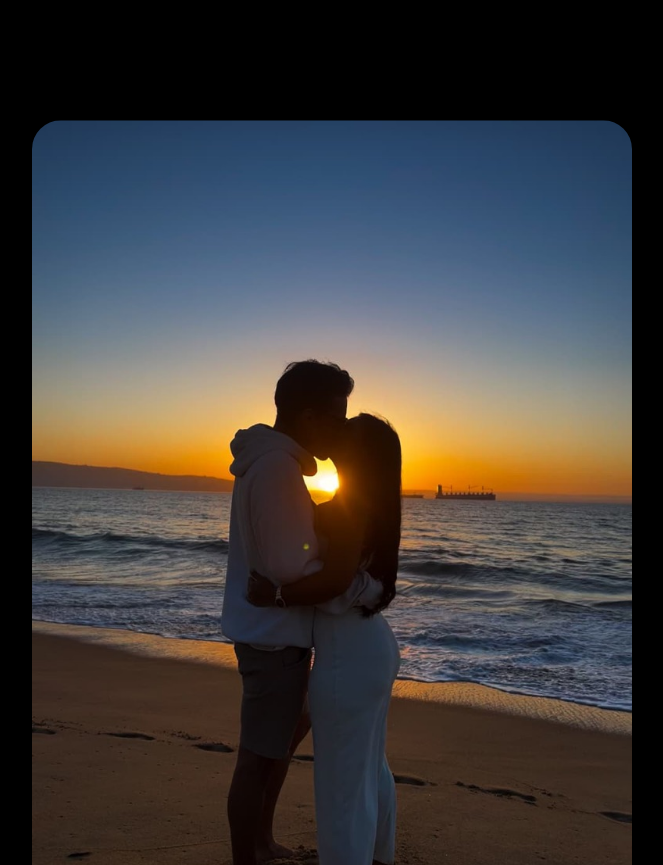
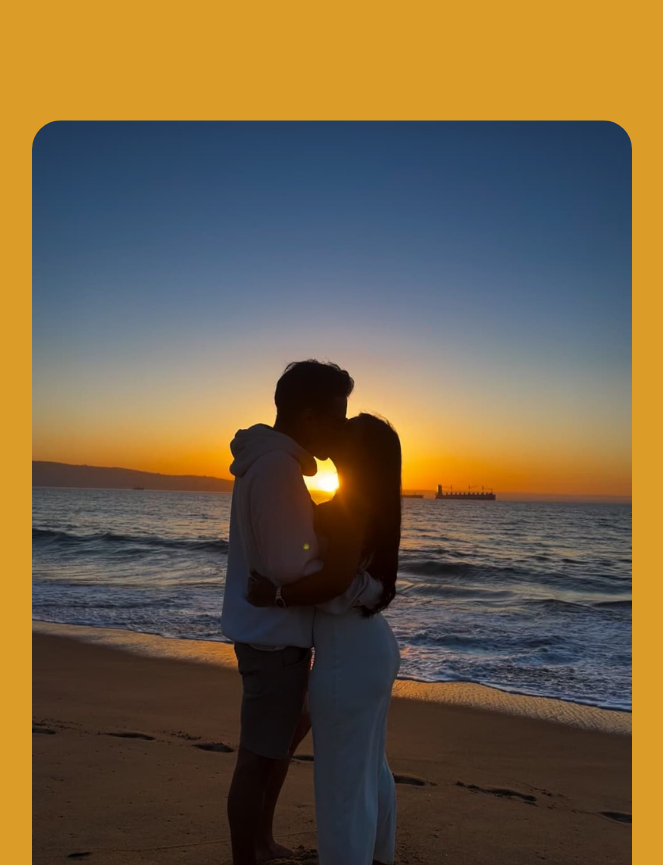
Before and after one commit to Mcasas11/anniversary-site, a website built with Vite: page index.html in a window 1280 px wide. Shown: the part 680-1545 px from the top of the page, without its empty margins (308-971 px from the left). Built offline with nearby package versions, Linux system fonts and the light colour scheme.

Commit message:
changesIndex

```diff
--- a/index.html
+++ b/index.html
@@ -14,7 +14,7 @@
   </section>
 
   <section class="image-section fade-in">
-    <img src="./img/atardecer.jpeg" alt="Nosotros">
+    <img src="./public/img/atardecer.jpeg">
   </section>
 
   <section class="text-section fade-in">
--- a/src/style.css
+++ b/src/style.css
@@ -7,7 +7,7 @@
 
 body {
   font-family: -apple-system, BlinkMacSystemFont, sans-serif;
-  background-color: #000;
+  background-color: #dc9d28;
   color: #fff;
   overflow-x: hidden;
 }
--- /dev/null
+++ b/vite.config.js
@@ -0,0 +1,5 @@
+import { defineConfig } from 'vite'
+
+export default defineConfig({
+  base: '/anniversary-site/'
+})
```
